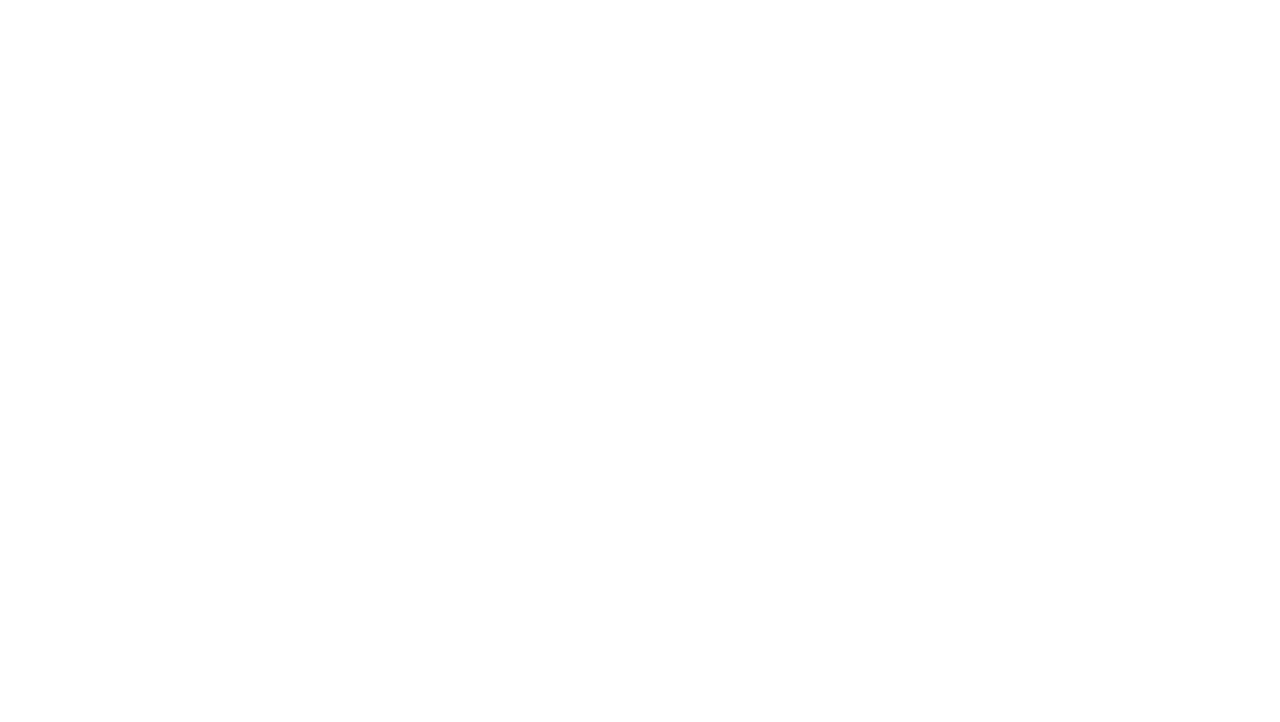
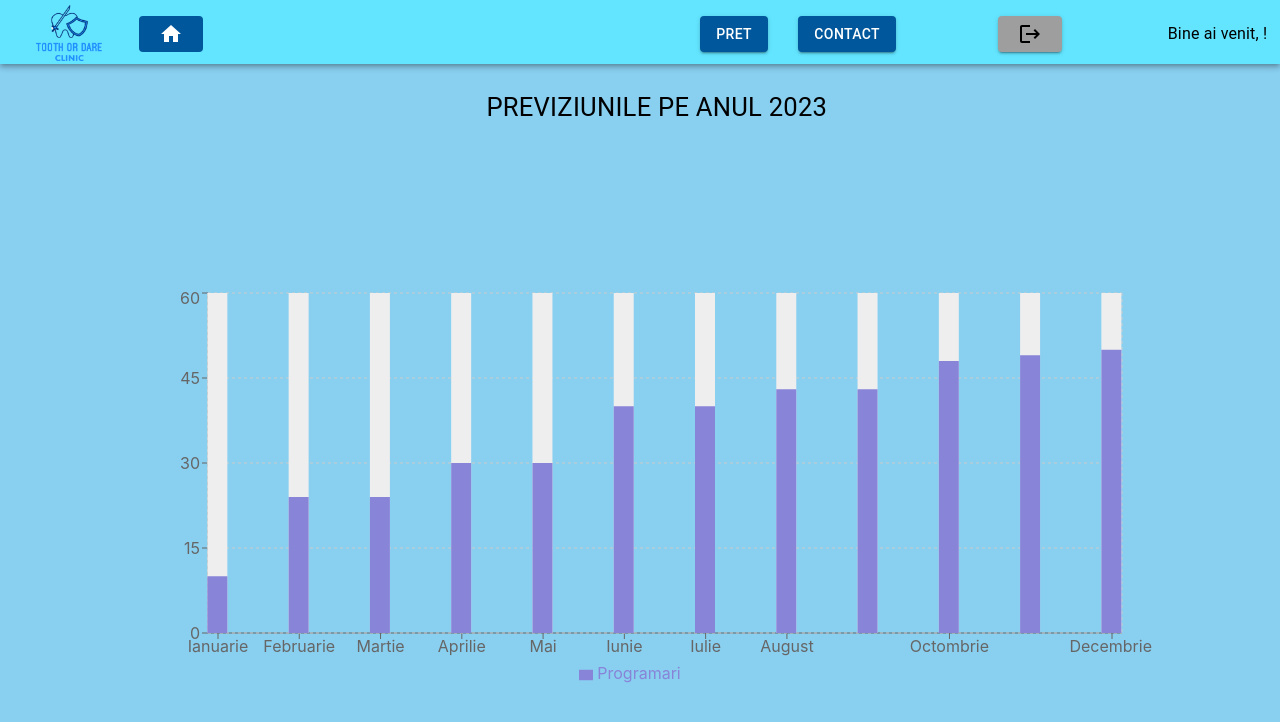
Before and after one commit to danproca00/ToothOrDare, a React (Create React App) app: page /Sta in a window 1280 px wide. Before the commit this address had no page. Shown: the top 722 px of the page. Built offline with nearby package versions, Linux system fonts and the light colour scheme; no server answers.

Commit message:
barchart si prima pagina

```diff
--- a/package.json
+++ b/package.json
@@ -19,6 +19,7 @@
     "react-map-gl": "^7.0.21",
     "react-router-dom": "^6.4.3",
     "react-scripts": "5.0.1",
+    "recharts": "^2.3.2",
     "web-vitals": "^2.1.4"
   },
   "scripts": {
--- a/src/App.js
+++ b/src/App.js
@@ -15,6 +15,7 @@ import LogIn from './LogIn';
 import SignUp from './SignUp';
 import Programari from './Programari';
 import PagFirst from './PagFirst';
+import Statistici from './Statistici';
 import { BrowserRouter as Router, Routes, Route } from "react-router-dom";
 import { LineAxisOutlined } from '@mui/icons-material';
 import axios from 'axios';
@@ -46,6 +47,7 @@ function App() {
             <Route path="/First" element={<FirstPage emailLog={emailLog}/>} />
             <Route path="/Form" element={<Form emailLog={emailLog} />} />
             <Route path="/Prog" element={<Programari emailLog={emailLog} />} />
+            <Route path="/Sta" element={<Statistici emailLog={emailLog} />} />
             <Route path="/Contact" element={<Contact emailLog={emailLog}/>}/>
             <Route path="/Price" element={<Price emailLog={emailLog}/>}/>
             <Route path="/Doctor" element={<Doctor emailLog={emailLog}/>}/>
--- a/src/Details.js
+++ b/src/Details.js
@@ -1,17 +1,44 @@
 import { Typography } from '@mui/material';
 import * as React from 'react';
 import Navbar from './Navbar';
+import pozaprog from './imag/pozapret.jpg';
+import axios from 'axios';
+import { useEffect } from 'react';
+
+function Details(props) {
+    const{emailLog} =props;
+    const[programare, setProgramare]=React.useState([])
+
+    useEffect((e) => {
+        let params = new FormData()
+        params.append('emailLog', emailLog);
+        axios.post("http://localhost:8080/php/get_programare.php", params).then((response) => {
+            setProgramare(response.data)
+              console.log(response.data)
+              console.log(programare)
+      })
+      },[]);
+
+
+    return(
+        <div style={{height:'100vh', width:'100vw', backgroundImage: `url(${pozaprog})`, backgroundRepeat:'no-repeat', backgroundSize:'cover'}}>
+            <Navbar emailLog={emailLog}/>
+            <div style={{height:'30vh', width:'30vw', backgroundColor:'white' , marginTop:'5vh', marginLeft:'2vw', borderRadius: 4}}>
+
+                {/* {programare.map((prog, index) => (
+                    <div key={index} style={{width:'30vw', height:'10vh'}}>
+                        <Typography>
+                        Programarea din data de {prog.DATA_SI_ORA}
+                        {console.log(prog.DATA_SI_ORA)}
+                        </Typography>
+                </div>
+))}  */}
 
 
 
 
 
-function Details(props) {
-    const{emailLog} =props;
-
-    return(
-        <div>
-            <Navbar emailLog={emailLog}/>
+            </div>
         </div>
     )
 }
--- a/src/FirstPage.js
+++ b/src/FirstPage.js
@@ -48,7 +48,7 @@ function FirstPage(props){
             {emailLog === 'mircea.popescu@yahoo.com' ?
                 <Button
                     style={{backgroundColor:'green'}}
-                    variant='contained' onClick={() => navigateFirst("/Prog")}
+                    variant='contained' onClick={() => navigateFirst("/Sta")}
                 >
                     <DomainVerificationIcon/>
                     Statistici!
--- a/src/Navbar.js
+++ b/src/Navbar.js
@@ -45,7 +45,7 @@ import { emphasize } from '@mui/material';
                     CONTACT
                 </Button>
                 <Button style={{ right:'17vw', position:'absolute', backgroundColor:'#9e9e9e', marginTop:'0.5vh'}}
-                variant='contained' onClick={() => navigateBar("/Log")}>
+                variant='contained' onClick={() => navigateBar("/")}>
 
                     <LogoutIcon style={{color:'black'}}/>
                 </Button>
--- a/src/Navbar2.js
+++ b/src/Navbar2.js
@@ -19,14 +19,14 @@ export default function Navbar2() {
           <IconButton
             size="large"
             edge="start"
-            color="inherit"
+            style={{color:"black"}}
             aria-label="menu"
             sx={{ mr: 2 }}
           >
 
-          </IconButton>
+          </IconButton >
 
-          <Button style={{color:"black"}}
+          <Button style={{color:"white", backgroundColor:'black', marginLeft:'80vw'}}
           onClick={() => navigateNav2("/Log")}
           >Login</Button>
         </Toolbar>
--- a/src/PagFirst.js
+++ b/src/PagFirst.js
@@ -13,31 +13,31 @@ import { useEffect } from 'react';
 
 function PagFirst(props) {
   const{emailLog} =props;
-  const images = [  photoPag,  poza3,  poza6, poza5];
-  const [currentIndex, setCurrentIndex] = useState(0);
-  const [intervalId, setIntervalId] = useState(null);
+  // const images = [  photoPag,  poza3,  poza6, poza5];
+  // const [currentIndex, setCurrentIndex] = useState(0);
+  // const [intervalId, setIntervalId] = useState(null);
 
-  useEffect(() => {
-    setIntervalId(setInterval(changeBackground, 100000));
-    return () => clearInterval(intervalId);
-  }, []);
+  // useEffect(() => {
+  //   setIntervalId(setInterval(changeBackground, 500));
+  //   return () => clearInterval(intervalId);
+  // }, []);
 
-  function changeBackground() {
-    setTimeout(() => {
-      setCurrentIndex((currentIndex + 1) % images.length);
-      changeBackground();
-    }, 10000);
-  }
+  // function changeBackground() {
+  //   setTimeout(() => {
+  //     setCurrentIndex((currentIndex + 1) % images.length);
+  //     changeBackground();
+  //   }, 500);
+  // }
 
 
     return(
 
 
-        <div style={{ backgroundImage:`url(${images[currentIndex]})`, backgroundRepeat:'no-repeat', backgroundSize:'cover' ,width: '100vw', height: '100vh'}}>
+        <div style={{ backgroundImage:`url(${poza6})`, backgroundRepeat:'no-repeat', backgroundSize:'cover' ,width: '100vw', height: '100vh'}}>
 
           <Navbar2/>
-            <div style={{height:'10vh', width:'100vw',  marginTop:'10vh', backgroundColor:'#96ECFC'}}>
-            <Typography style={{fontSize:'4vw', marginLeft:'13vw'}}>
+            <div style={{height:'10vh', width:'100vw',  marginTop:'10vh'}}>
+            <Typography style={{fontSize:'4vw', marginLeft:'16vw', fontFamily:'cursive'}}>
                 Bine ati venit la Clinica ToothOrDare🦷!
             </Typography>
 
--- a/src/Programari.js
+++ b/src/Programari.js
@@ -4,7 +4,7 @@ import Navbar from './Navbar';
 function Programari(props){
     const {emailLog}=props;
     return(
-        <div>
+        <div style={{height:'100vh', width:'100vw'}}>
             <Navbar emailLog={emailLog}/>
             <Typography>
                 Aici va fi pagina cu programari a fiecarui doctor
--- /dev/null
+++ b/src/Statistici.js
@@ -0,0 +1,126 @@
+
+import  Typography  from '@mui/material/Typography';
+import Navbar from './Navbar';
+import stat from'./imag/backForm.png'
+import React, { PureComponent } from 'react';
+import PropTypes from 'prop-types';
+import { BarChart, Bar, XAxis, YAxis, CartesianGrid, Tooltip, Legend, ResponsiveContainer } from 'recharts';
+function Statistici(props){
+    const {emailLog}=props;
+    const data = [
+        {
+          name: 'Ianuarie',
+          uv: 50,
+          Programari: 10,
+          amt: 50,
+        },
+        {
+          name: 'Februarie',
+          uv: 50,
+          Programari: 24,
+          amt: 50,
+        },
+        {
+          name: 'Martie',
+          uv: 50,
+          Programari: 24,
+          amt: 50,
+        },
+        {
+          name: 'Aprilie',
+          uv: 50,
+          Programari: 30,
+          amt: 50,
+        },
+        {
+          name: 'Mai',
+          uv: 50,
+          Programari: 30,
+          amt: 50,
+        },
+        {
+          name: 'Iunie',
+          uv: 50,
+          Programari: 40,
+          amt: 50,
+        },
+        {
+          name: 'Iulie',
+          uv: 50,
+          Programari: 40,
+          amt: 50,
+        },
+        {
+            name: 'August',
+            uv: 50,
+            Programari: 43,
+            amt: 50,
+          },
+          {
+            name: 'Septembrie',
+            uv: 50,
+            Programari: 43,
+            amt: 50,
+          },
+          {
+            name: 'Octombrie',
+            uv: 50,
+            Programari: 48,
+            amt: 50,
+          },
+          {
+            name: 'Noiembrie',
+            uv: 50,
+            Programari: 49,
+            amt: 50,
+          },
+          {
+            name: 'Decembrie',
+            uv: 50,
+            Programari: 50,
+            amt: 50,
+          },
+      ];
+
+    return(
+        <div style={{height:'100vh', width:'100vw',backgroundImage: `url(${stat})`, backgroundRepeat:'no-repeat', backgroundSize:'cover'}}>
+            <Navbar emailLog={emailLog}/>
+            <div style={{justifyContent:'center', display:'flex',height:'50vh', width:'50vw', marginTop:'3vh', marginLeft:'23vw'}}>
+
+                <div style={{height:'50vh', width:'80vw'}}>
+                    <div style={{height:'5vh', width:'30vw', marginLeft:'30vw'}}>
+                    <Typography style={{fontSize:'2vw'}}>PREVIZIUNILE PE ANUL 2023</Typography>
+                    </div>
+                    <div style={{marginTop:'20vh',height:'50vh', width:'80vw', marginLeft:'2vw'}}>
+                    <ResponsiveContainer width="100%" height="100%">
+                        <BarChart
+                        width={500}
+                        height={300}
+                        data={data}
+                        margin={{
+                            top: 5,
+                            right: 30,
+                            left: 20,
+                            bottom: 5,
+                        }}
+                        barSize={20}
+                        >
+                        <XAxis dataKey="name" scale="point" padding={{ left: 10, right: 10 }} />
+                        <YAxis />
+                        <Tooltip />
+                        <Legend />
+                        <CartesianGrid strokeDasharray="3 3" />
+                        <Bar dataKey="Programari" fill="#8884d8" background={{ fill: '#eee' }} />
+                        </BarChart>
+                    </ResponsiveContainer>
+                    </div>
+
+                </div>
+
+            </div>
+
+
+        </div>
+    )
+}
+export default Statistici
```
Also changed, not shown: 1 other file (tests, documents, lock files or other folders).
